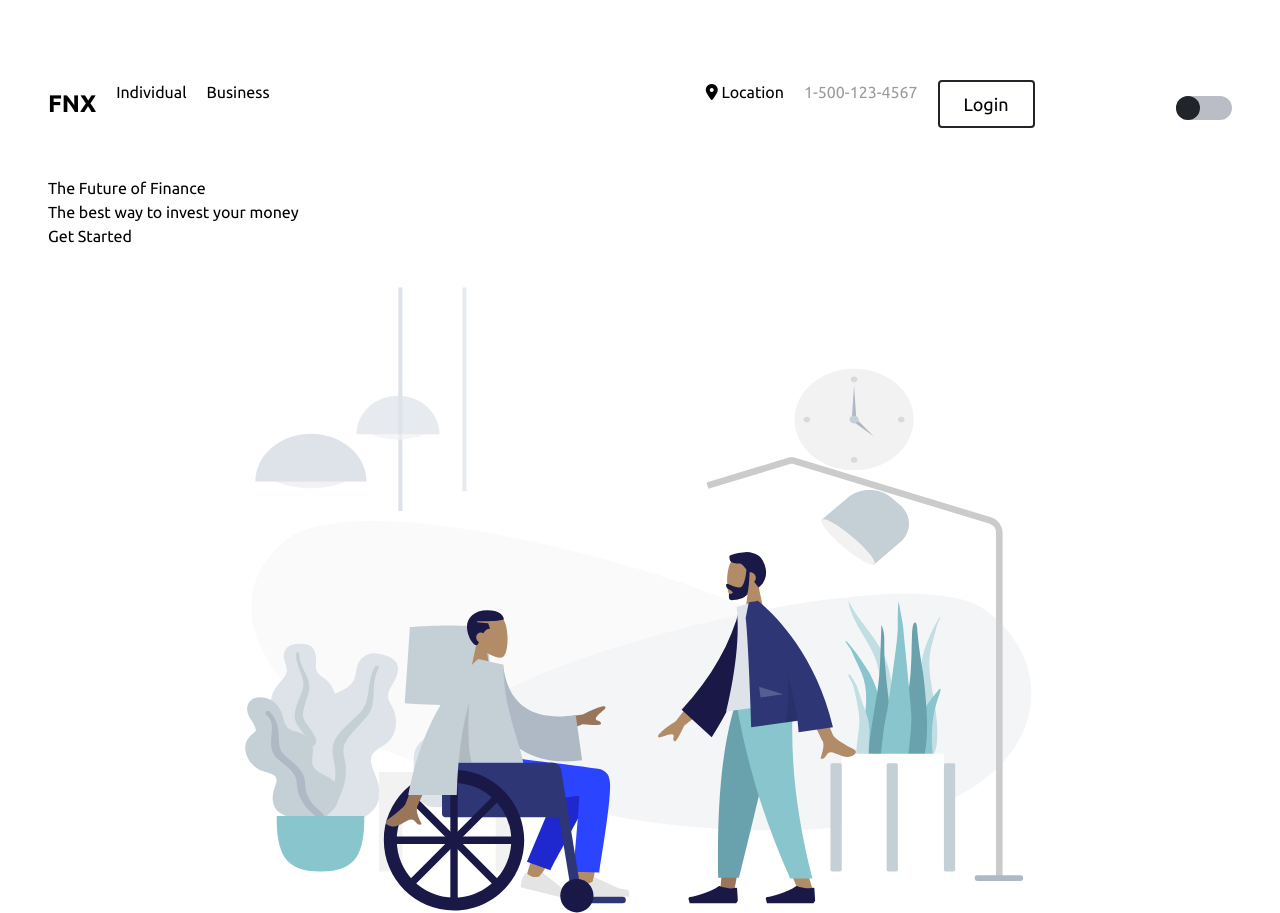
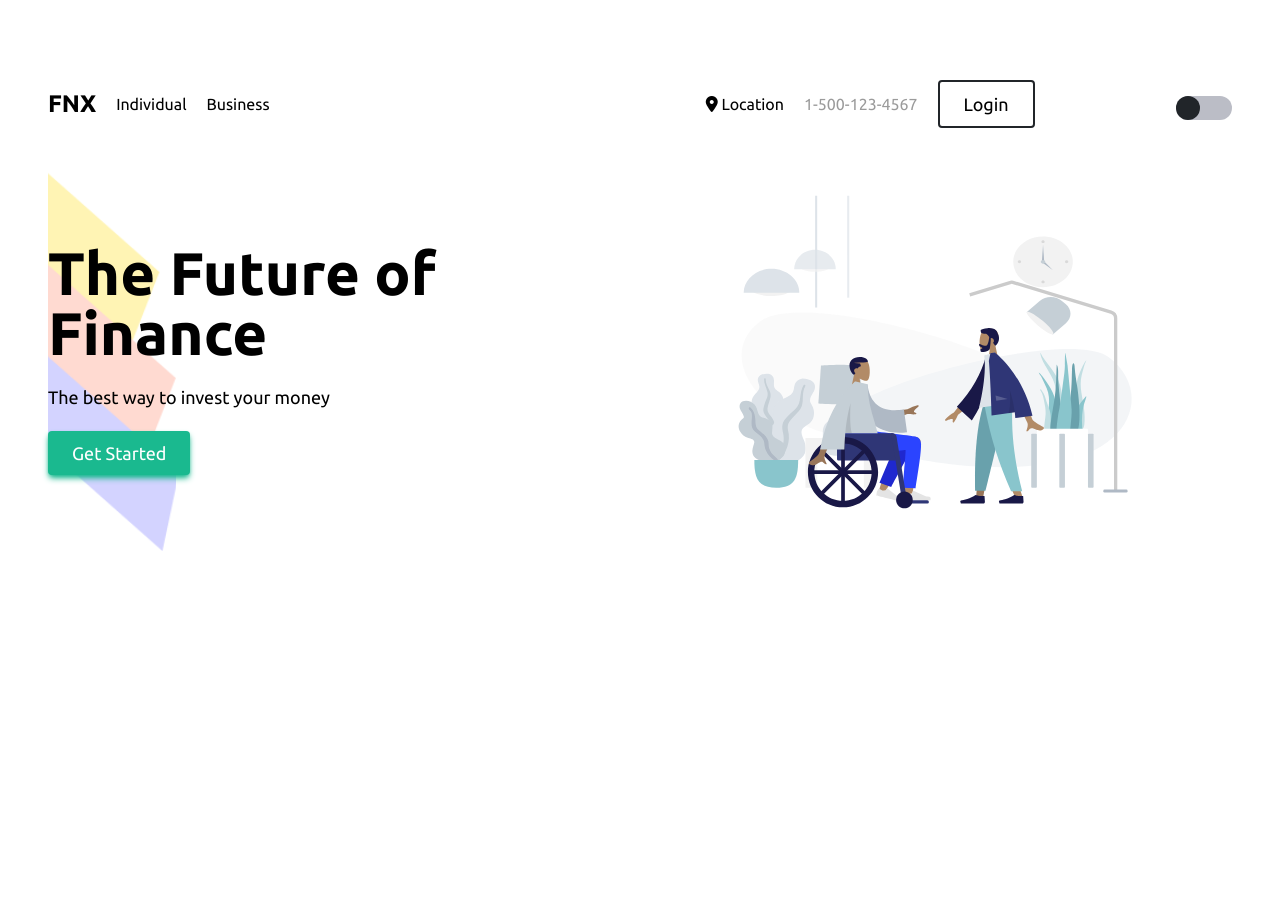
Before and after one commit to BlanchardIlela/webSiteFinacial, a website: page index.html in a window 1280 px wide. Shown: the top 913 px of the page. After the commit the page ends 800 px from the top, so only its background shows below. Drawn offline with nearby package versions, Linux system fonts and the light colour scheme; files that its build step writes are made by us from their sources.

Commit message:
style de ma section showCase

```diff
--- a/index.html
+++ b/index.html
@@ -32,7 +32,7 @@
       class="flex flex-col gap-y-12 px-4 py-8 sm:py-20 sm:px-8 lg:px-12 2xl:rounded-2xl
       2xl:my-8 2xl:border 2xl:border-blue"
       >
-      <nav class="flex flex-col gap-5 *:flex *:flex-col *:gap-y-2 *:text-center sm:justify-between sm:items-center
+      <nav class="flex flex-col gap-5 *:flex *:flex-col *:gap-y-2 *:text-center sm:justify-between sm:*:items-center
        sm:*:gap-x-5 md:flex-row md:w-5/6 2xl:w-auto">
         <div class="sm:flex-row">
           <a class="py-2 text-2xl font-bold" href="#">FNX</a>
@@ -64,18 +64,25 @@
       </div>
 
       <!-- -------------------------- Showccase -->
-      <section>
-        <div>
-          <h1>The Future of Finance</h1>
-          <p>The best way to invest your money</p>
-          <a href="#"> Get Started </a>
+      <section class="grid items-center gap-y-8 md:grid-cols-2">
+        <div class="flex flex-col gap-y-5">
+          <h1 class="text-4xl font-bold md:text-6xl">The Future of Finance</h1>
+          <p class="text-lg">The best way to invest your money</p>
+          <a
+            class="bg-green px-6 py-2 text-center text-lg text-white shadow-md shadow-green
+            sm:self-start" href="#">
+            Get Started
+          </a>
         </div>
 
         <figure>
           <img src="images/showcase.svg" alt="" />
         </figure>
 
-        <img src="images/showcase-design.png" alt="" />
+        <img
+           class="absolute -z-10 h-96 w-32 hidden md:block dark:hidden"
+           src="images/showcase-design.png" alt=""
+           />
       </section>
     </header>
 
```
